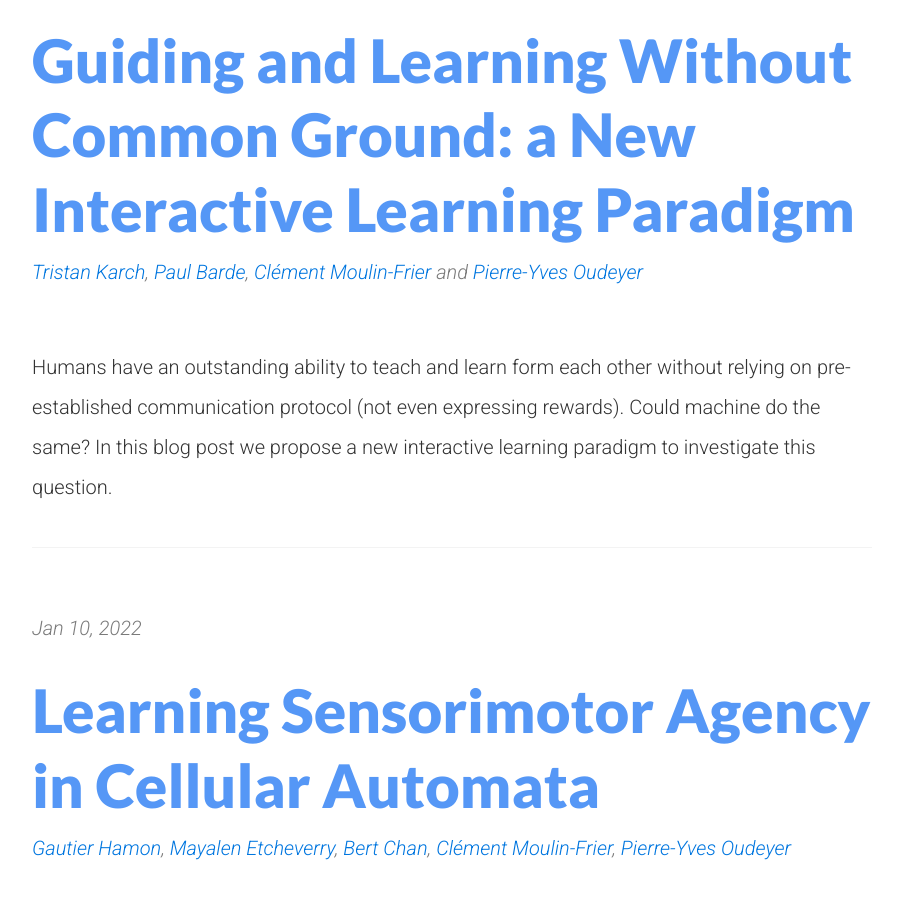
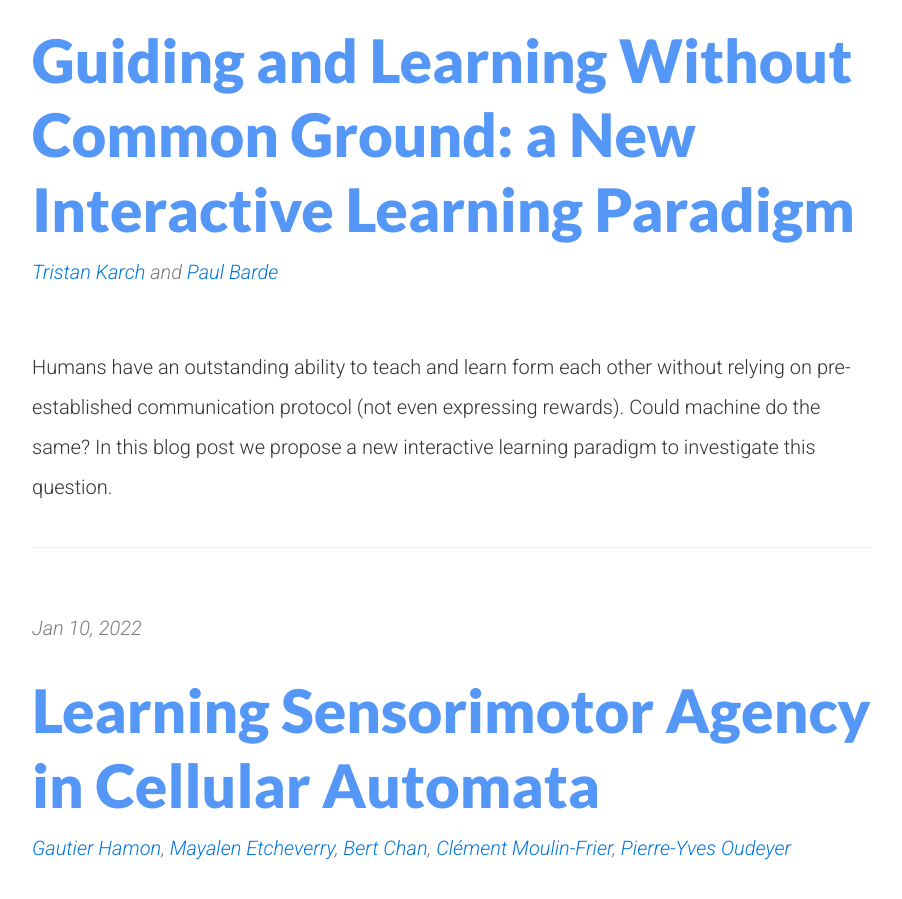
Before and after one commit to flowersteam/flowersteam.github.io, a Jekyll site: the page built from index.html, in a window 1280 px wide and 900 px high, scrolled down 502 px. Shown: the whole window, without its empty margins (188-1090 px from the left). Built offline with Jekyll 4.4.1, drawn with Linux system fonts in a browser that asks for light colours; nearby versions of some CDN libraries; the list of posts is cut into pages by our own code.

Commit message:
editing author list in abp post

```diff
--- a/_posts/2022-04-27-architect_builder_problem.md
+++ b/_posts/2022-04-27-architect_builder_problem.md
@@ -11,15 +11,9 @@ authors:
 
 - name: 'Tristan Karch'
   link: http://tristankarch.com
-  next: ',  '
+  next: ' and '
 - name: 'Paul Barde'
   link: https://scholar.google.com/citations?user=FoxktlkAAAAJ&hl=en
-  next: ', '
-- name: 'Clément Moulin-Frier'
-  link: http://clement-moulin-frier.github.io/
-  next: ' and  '
-- name: Pierre-Yves Oudeyer
-  link: http://www.pyoudeyer.com/
   next: ' '
 ---
 
```
